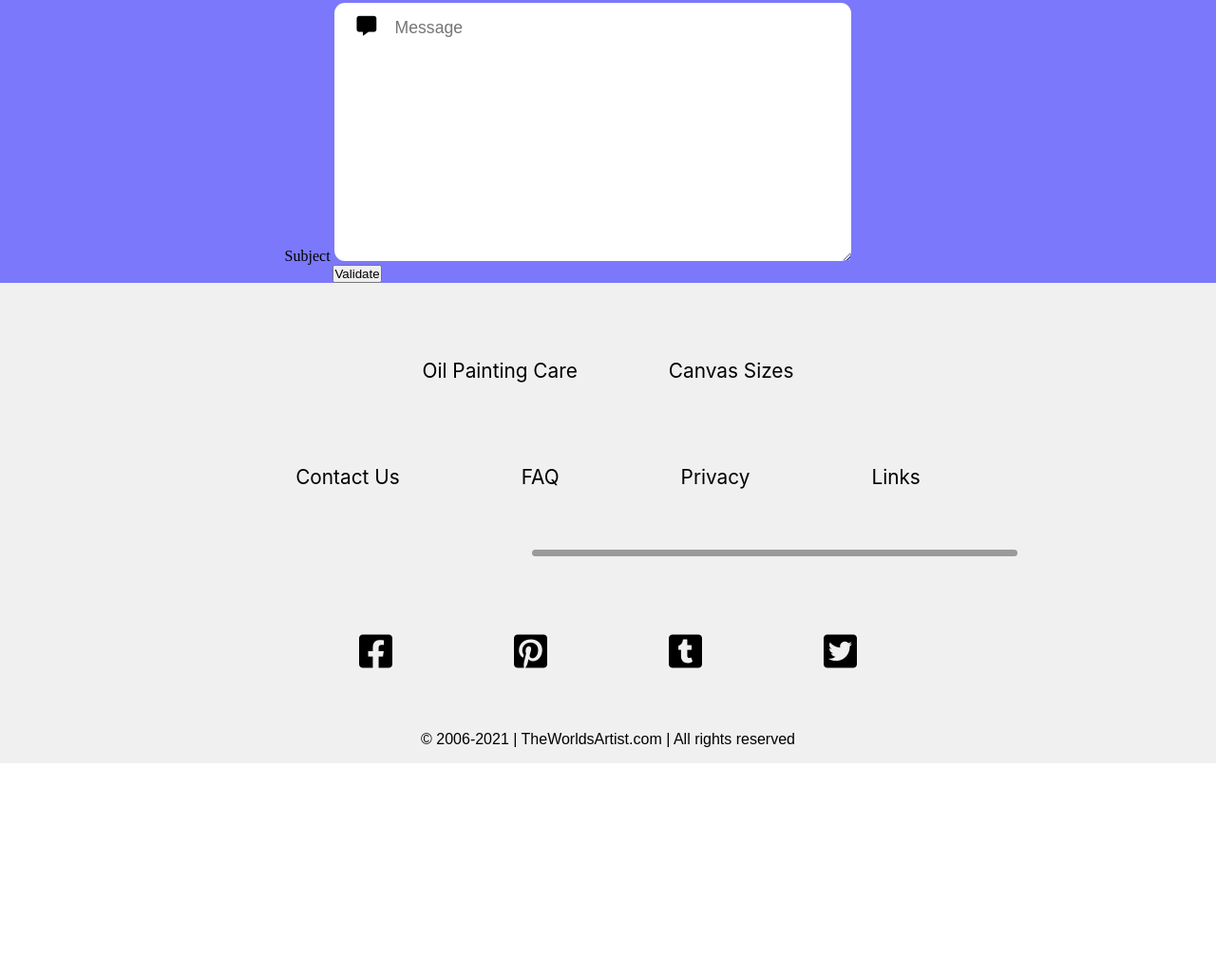
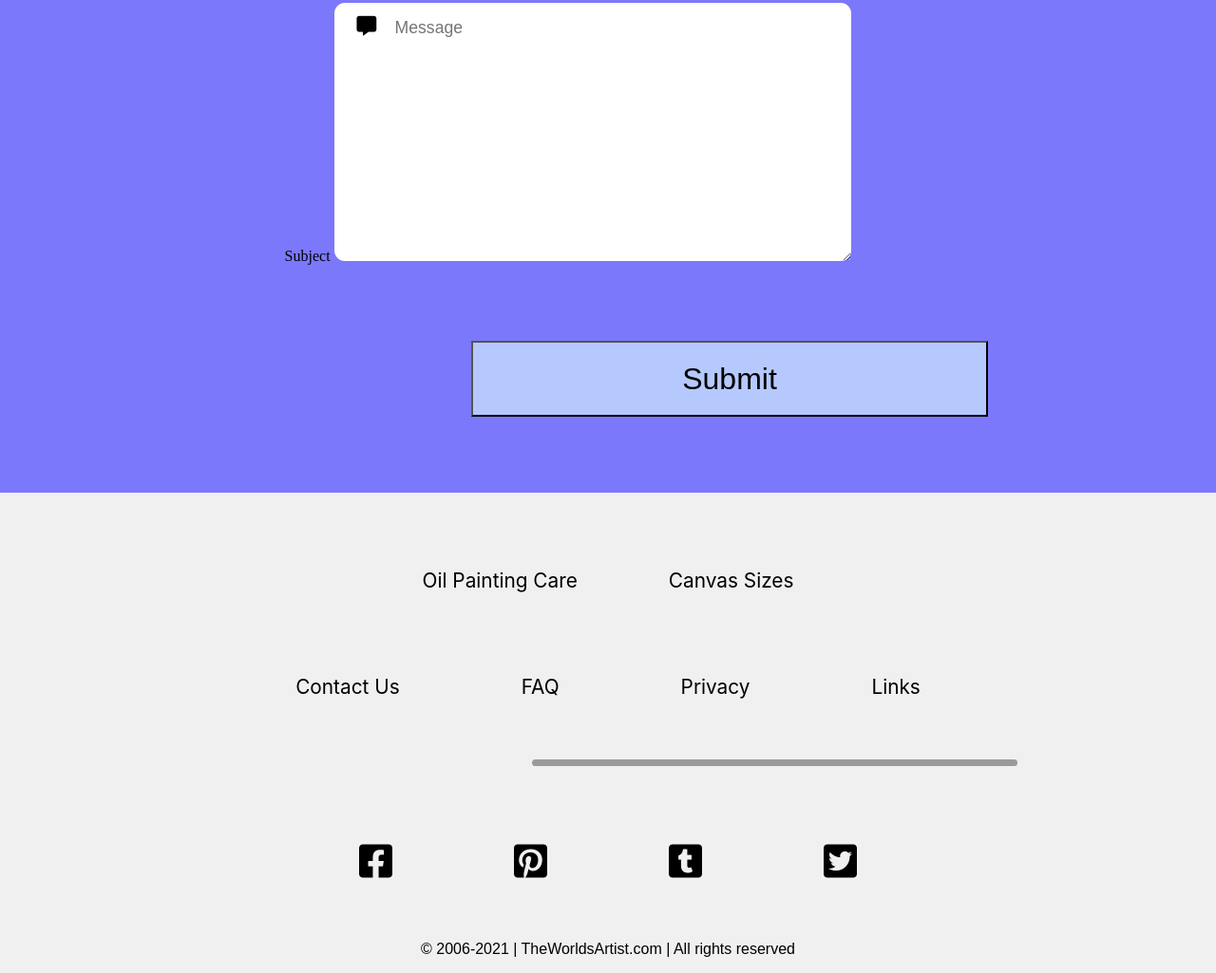
Before and after one commit to AlbinHellman/galleryy, a website: page gallery-server/views/Contact.html in a window 1280 px wide. Shown: the part 1946-2971 px from the top of the page at 95% size. Before the commit the page ends 2750 px from the top, so only its background shows below. Drawn offline with Linux system fonts and the light colour scheme.

Commit message:
galleryy

```diff
--- a/gallery-server/views/Contact.html
+++ b/gallery-server/views/Contact.html
@@ -592,6 +592,22 @@ textarea[type="subject1"]::placeholder {
        font-size: 1.1rem;
      }
 
+     .submit input{
+       width: 34rem;
+       height: 5rem;
+       margin-top: 5rem;
+       margin-bottom: 5rem;
+       margin-left: 31rem;
+       font-size: 2rem;
+       font-family: Arial, Helvetica, sans-serif;
+       background-color: #B5C9FF;
+       box-shadow: 1rem;
+     }
+
+     .submit input:hover {
+       background-color: rgb(152, 174, 243);
+     }
+
 
 
     .footer {
@@ -1013,7 +1029,9 @@ textarea[type="subject1"]::placeholder {
             <label for="subject1">Subject</label>
             <textarea id="subject1" type="subject1" class="inputs5" name="subject" placeholder="Message"></textarea><i class="fas fa-comment-alt"></i>
           </div>
-            <input type="submit" value="Validate">
+          <div class="submit">
+            <input type="submit" value="Submit">
+          </div>
           </form>
 
           </form>
```
